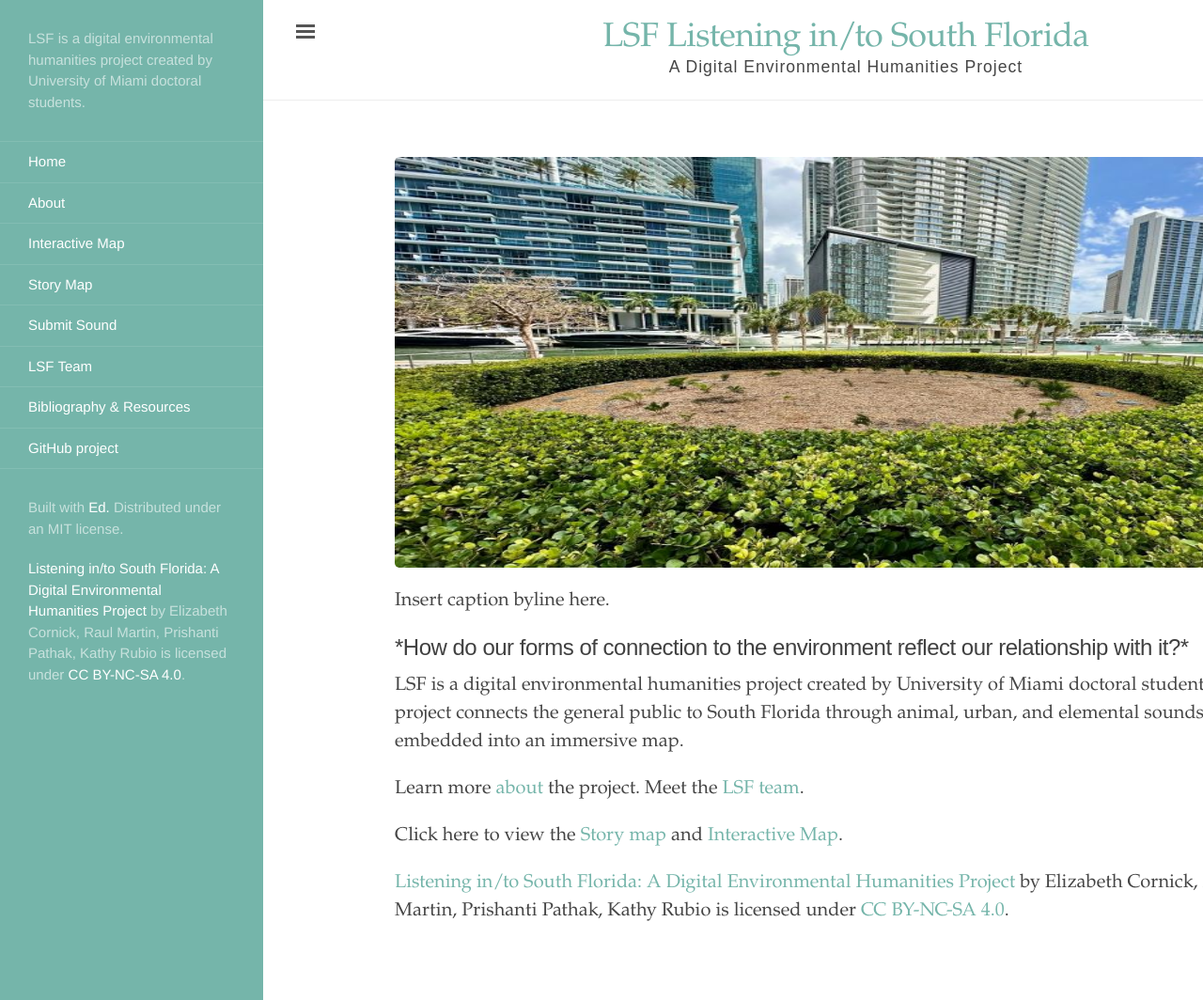
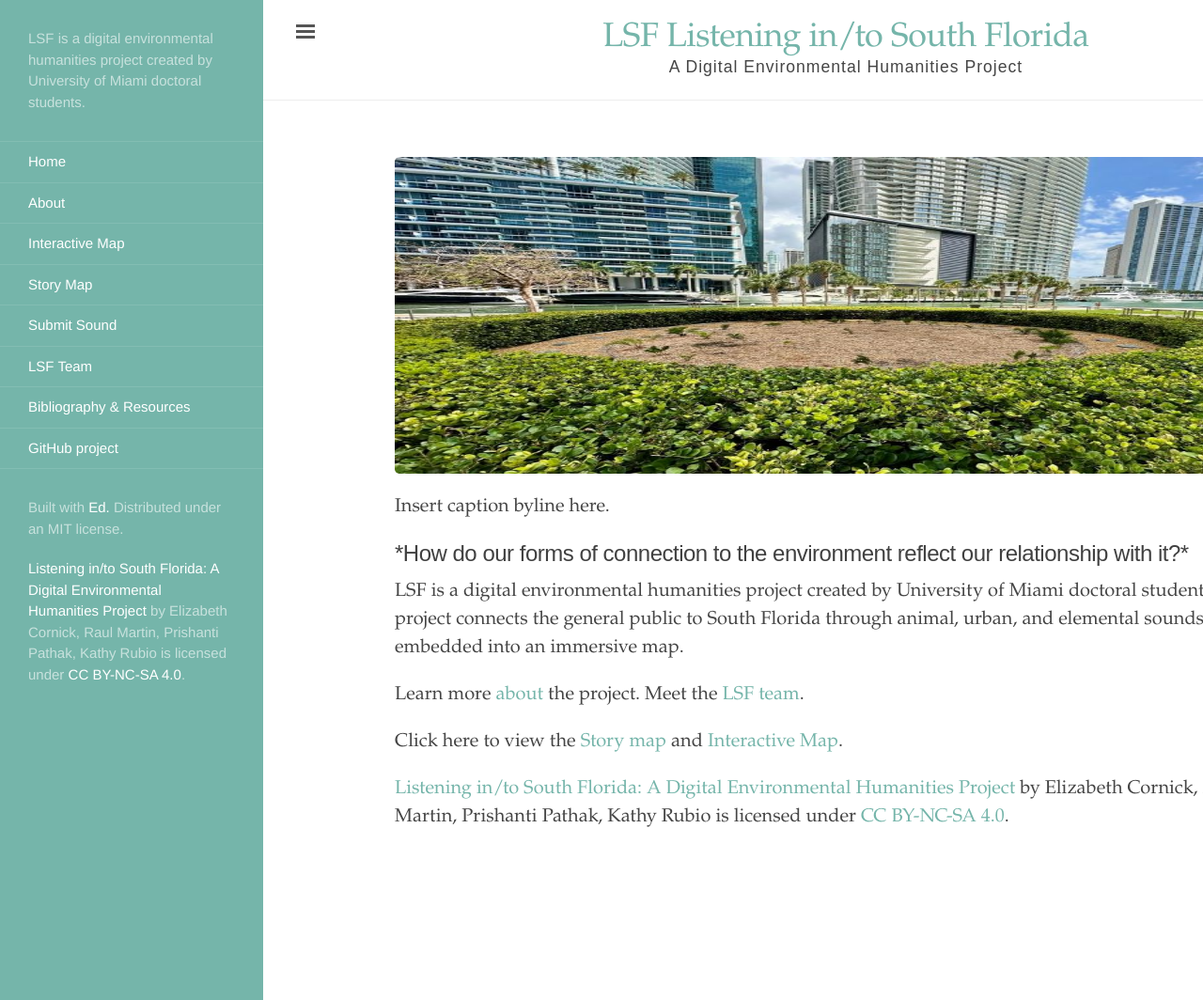
Before and after one commit to rm4-25/lsf_3, a Jekyll site: the page built from index.html, in a window 1280 px wide and 1064 px high. Shown: the whole window at 94% size. Built offline with Jekyll 4.4.1, drawn with Linux system fonts in a browser that asks for light colours.

Commit message:
Update index.html

```diff
--- a/index.html
+++ b/index.html
@@ -4,7 +4,7 @@ title: "LSF Listening in/to South Florida"
 order: 1
 ---
 
-<img src="https://github.com/rm4-25/lsf_3/blob/main/assets/miami%20circle_Image.jpg?raw=true" width="960" height="437">
+<img src="https://github.com/rm4-25/lsf_3/blob/main/assets/miami%20circle_Image.jpg?raw=true" width="960" height="337">
 
 <p>
   Insert caption byline here.
```
